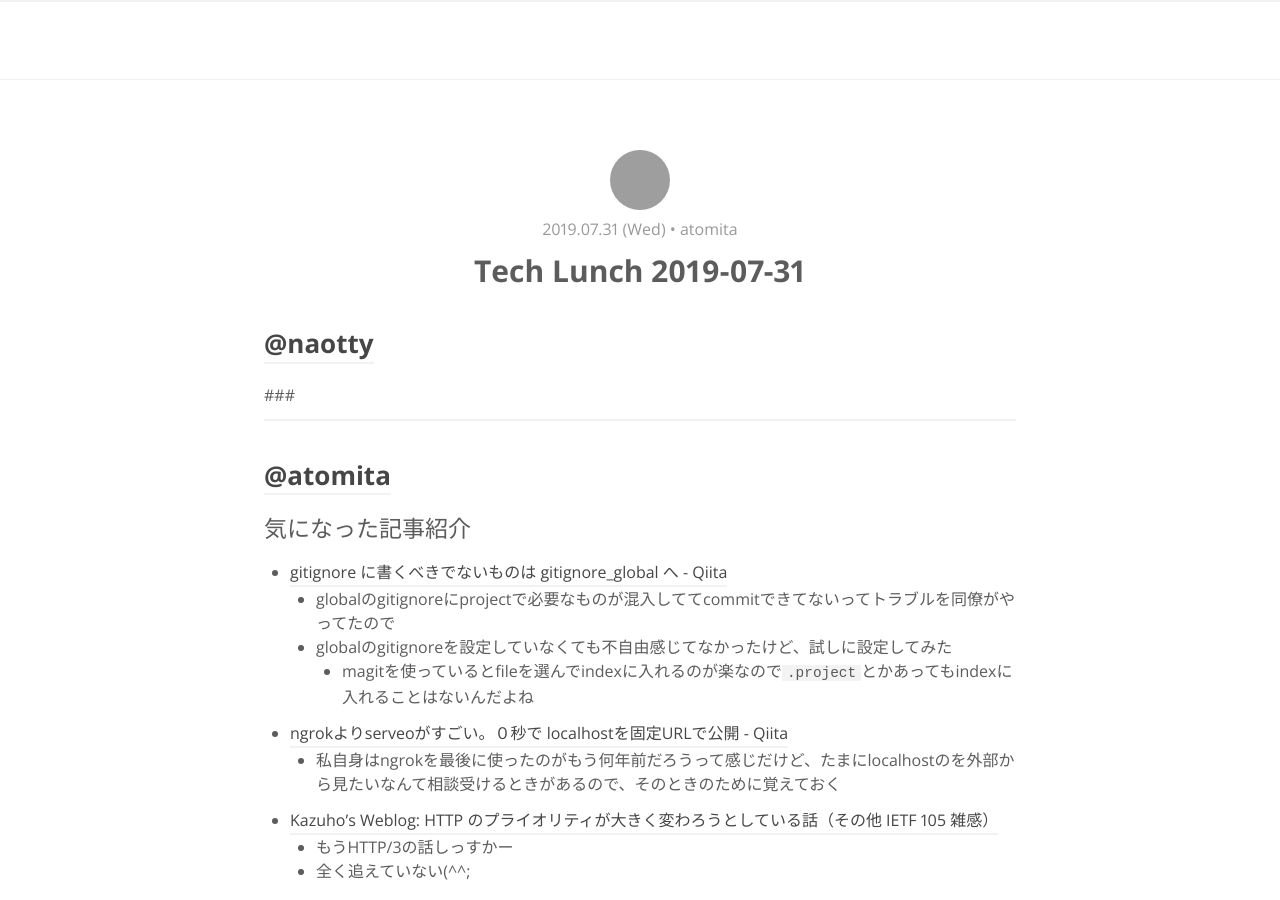
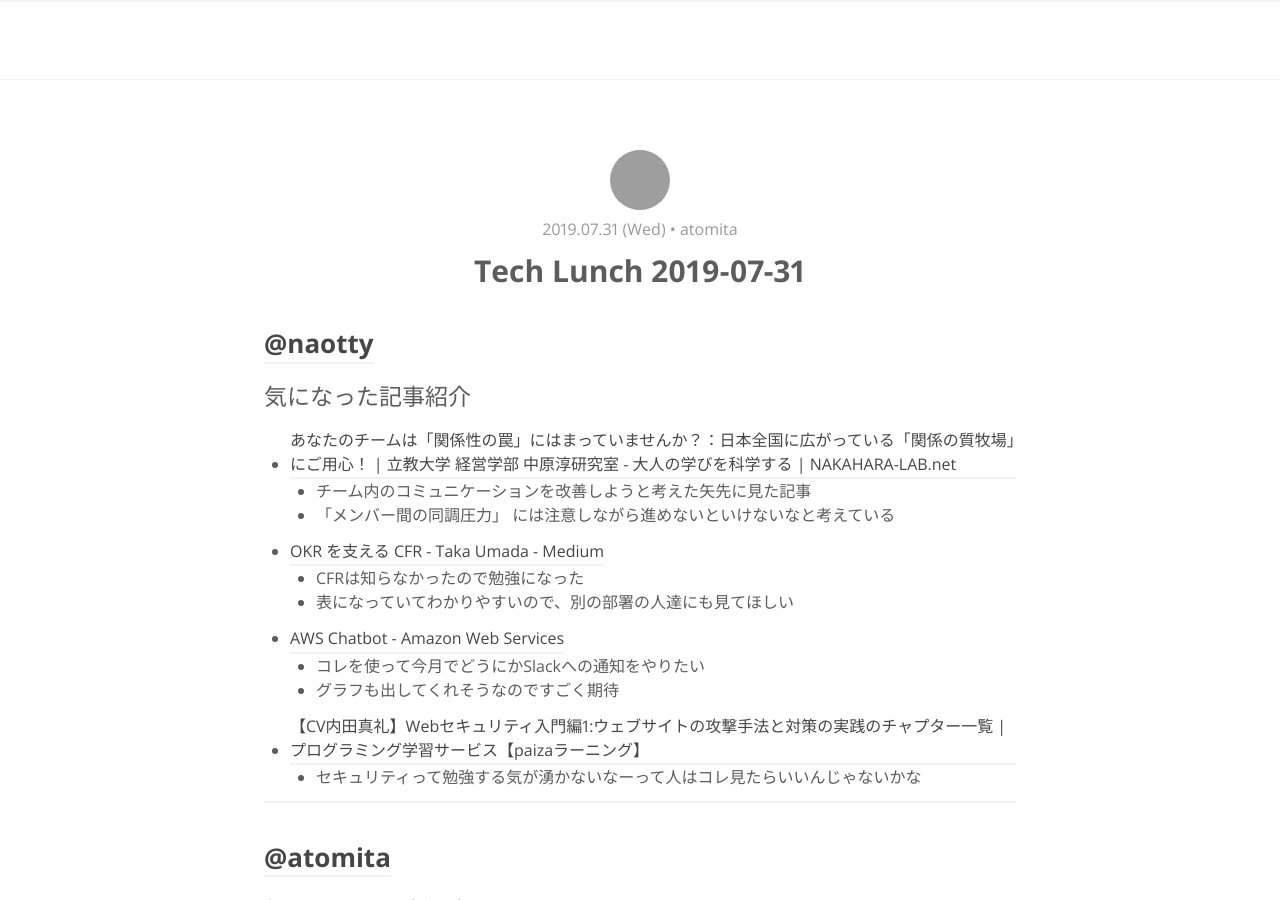
Before and after one commit to RyukyuInteractive/tech.ryukyu-i.co.jp, a Jekyll site: the page built from _posts/2019-07-31-tech-lunch.md, in a window 1280 px wide and 900 px high. Built offline with Jekyll 4.4.1, drawn with Linux system fonts in a browser that asks for light colours; a script that is not in the unit is left out; comment, search, counter and statistics services are not loaded; grey boxes are pictures that could not be loaded.

Commit message:
Update 2019-07-31-tech-lunch.md

```diff
--- a/_posts/2019-07-31-tech-lunch.md
+++ b/_posts/2019-07-31-tech-lunch.md
@@ -9,8 +9,18 @@ typora-root-url: ..
 
 ## [@naotty](https://github.com/naotty)
 
-###
-
+### 気になった記事紹介
+- [あなたのチームは「関係性の罠」にはまっていませんか？：日本全国に広がっている「関係の質牧場」にご用心！ \| 立教大学 経営学部 中原淳研究室 \- 大人の学びを科学する \| NAKAHARA\-LAB\.net](http://www.nakahara-lab.net/blog/archive/10562)
+    - チーム内のコミュニケーションを改善しようと考えた矢先に見た記事
+    - 「メンバー間の同調圧力」 には注意しながら進めないといけないなと考えている
+- [OKR を支える CFR \- Taka Umada \- Medium](https://medium.com/@tumada/okr-and-cfr-de62e7757ff9)
+    - CFRは知らなかったので勉強になった
+    - 表になっていてわかりやすいので、別の部署の人達にも見てほしい
+- [AWS Chatbot \- Amazon Web Services](https://aws.amazon.com/jp/chatbot/)
+    - コレを使って今月でどうにかSlackへの通知をやりたい
+    - グラフも出してくれそうなのですごく期待
+- [【CV内田真礼】Webセキュリティ入門編1:ウェブサイトの攻撃手法と対策の実践のチャプター一覧 \| プログラミング学習サービス【paizaラーニング】](https://paiza.jp/works/security/primer/beginner-security1)
+    - セキュリティって勉強する気が湧かないなーって人はコレ見たらいいんじゃないかな
 
 ----
 
```
